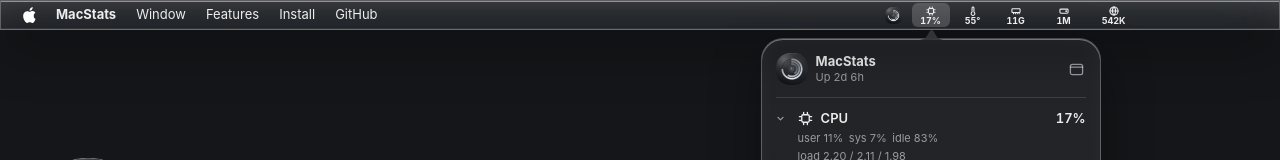
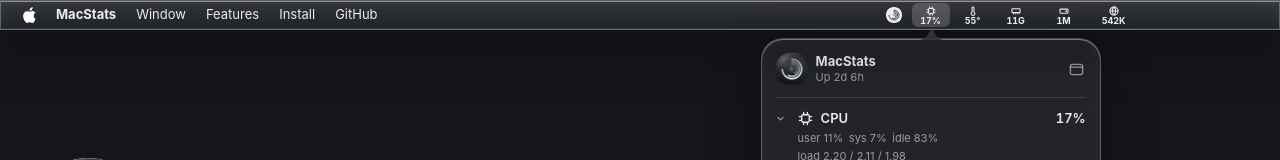
Before and after one commit to luizhcastro/mac-stats, a React (Vite) app in the folder apps/web/: page / in a window 1280 px wide. Shown: the top 160 px of the page. Built offline with nearby package versions, Linux system fonts and the light colour scheme; no server answers.

Commit message:
feat(web): mirror the single-colour menu bar icon
The landing page's menu bar replica (and the strips in What you get and
Install) draws the same 16-unit glyph as the app, and the og image's
menu bar uses it too.

```diff
--- a/apps/web/src/components/Icon.tsx
+++ b/apps/web/src/components/Icon.tsx
@@ -1,4 +1,4 @@
-import type { ReactNode } from 'react'
+import { useId, type ReactNode } from 'react'
 
 /** Line-art stand-ins for the SF Symbols the app uses, drawn on a 16×16 grid */
 const PATHS = {
@@ -162,3 +162,25 @@
     </svg>
   )
 }
+
+/**
+ * The menu bar's single-colour app icon, same 16-unit drawing as `AppIconLabel` in
+ * SingleMetricLabel.swift: the icon's superellipse tile in the current colour with its three
+ * rings and centre dot cut out.
+ */
+const GLYPH_TILE = 'M16.00 8.00L15.99 8.76L15.94 9.38L15.87 9.96L15.76 10.49L15.63 11.01L15.47 11.50L15.28 11.96L15.07 12.40L14.82 12.82L14.55 13.22L14.26 13.59L13.93 13.93L13.59 14.26L13.22 14.55L12.82 14.82L12.40 15.07L11.96 15.28L11.50 15.47L11.01 15.63L10.49 15.76L9.96 15.87L9.38 15.94L8.76 15.99L8.00 16.00L7.24 15.99L6.62 15.94L6.04 15.87L5.51 15.76L4.99 15.63L4.50 15.47L4.04 15.28L3.60 15.07L3.18 14.82L2.78 14.55L2.41 14.26L2.07 13.93L1.74 13.59L1.45 13.22L1.18 12.82L0.93 12.40L0.72 11.96L0.53 11.50L0.37 11.01L0.24 10.49L0.13 9.96L0.06 9.38L0.01 8.76L0.00 8.00L0.01 7.24L0.06 6.62L0.13 6.04L0.24 5.51L0.37 4.99L0.53 4.50L0.72 4.04L0.93 3.60L1.18 3.18L1.45 2.78L1.74 2.41L2.07 2.07L2.41 1.74L2.78 1.45L3.18 1.18L3.60 0.93L4.04 0.72L4.50 0.53L4.99 0.37L5.51 0.24L6.04 0.13L6.62 0.06L7.24 0.01L8.00 0.00L8.76 0.01L9.38 0.06L9.96 0.13L10.49 0.24L11.01 0.37L11.50 0.53L11.96 0.72L12.40 0.93L12.82 1.18L13.22 1.45L13.59 1.74L13.93 2.07L14.26 2.41L14.55 2.78L14.82 3.18L15.07 3.60L15.28 4.04L15.47 4.50L15.63 4.99L15.76 5.51L15.87 6.04L15.94 6.62L15.99 7.24Z'
+const GLYPH_RINGS = 'M8 3A5 5 0 1 1 3.01 8.25 M8 4.4A3.6 3.6 0 1 1 6.19 11.11 M8 5.8A2.2 2.2 0 0 1 9.10 9.91'
+
+export function AppGlyph({ className = 'size-4' }: { className?: string }) {
+  const mask = useId()
+  return (
+    <svg viewBox="0 0 16 16" className={className} aria-hidden="true">
+      <mask id={mask}>
+        <path d={GLYPH_TILE} fill="white" />
+        <path d={GLYPH_RINGS} fill="none" stroke="black" strokeWidth="0.85" strokeLinecap="round" />
+        <circle cx="8" cy="8" r="0.7" fill="black" />
+      </mask>
+      <path d={GLYPH_TILE} fill="currentColor" mask={`url(#${mask})`} />
+    </svg>
+  )
+}
--- a/apps/web/src/components/menubar/MenuBarItem.tsx
+++ b/apps/web/src/components/menubar/MenuBarItem.tsx
@@ -1,5 +1,5 @@
 import type { CSSProperties, Ref } from 'react'
-import { Icon, type IconName } from '../Icon'
+import { AppGlyph, Icon, type IconName } from '../Icon'
 
 type MenuBarItemProps = {
   label: string
@@ -33,7 +33,7 @@
       }`}
     >
       {'appIcon' in props ? (
-        <img src="/icon.webp" width={17} height={17} alt="" className="size-[17px]" />
+        <AppGlyph className="size-4" />
       ) : (
         <>
           <Icon name={props.icon} className="size-2.5 stroke-[1.7]" />
```
Also changed, not shown: apps/web/og/og-image.html (+2 -1 lines), apps/web/public/og-image.png.
